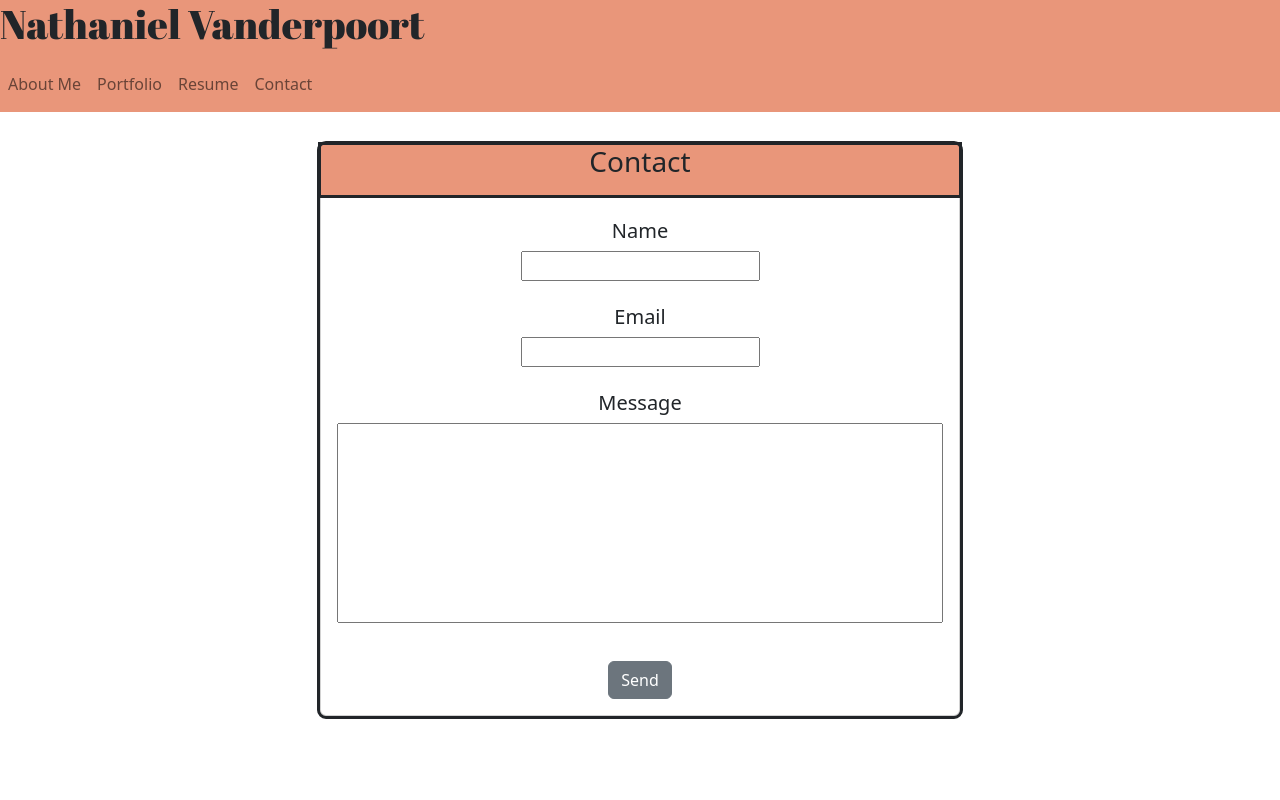
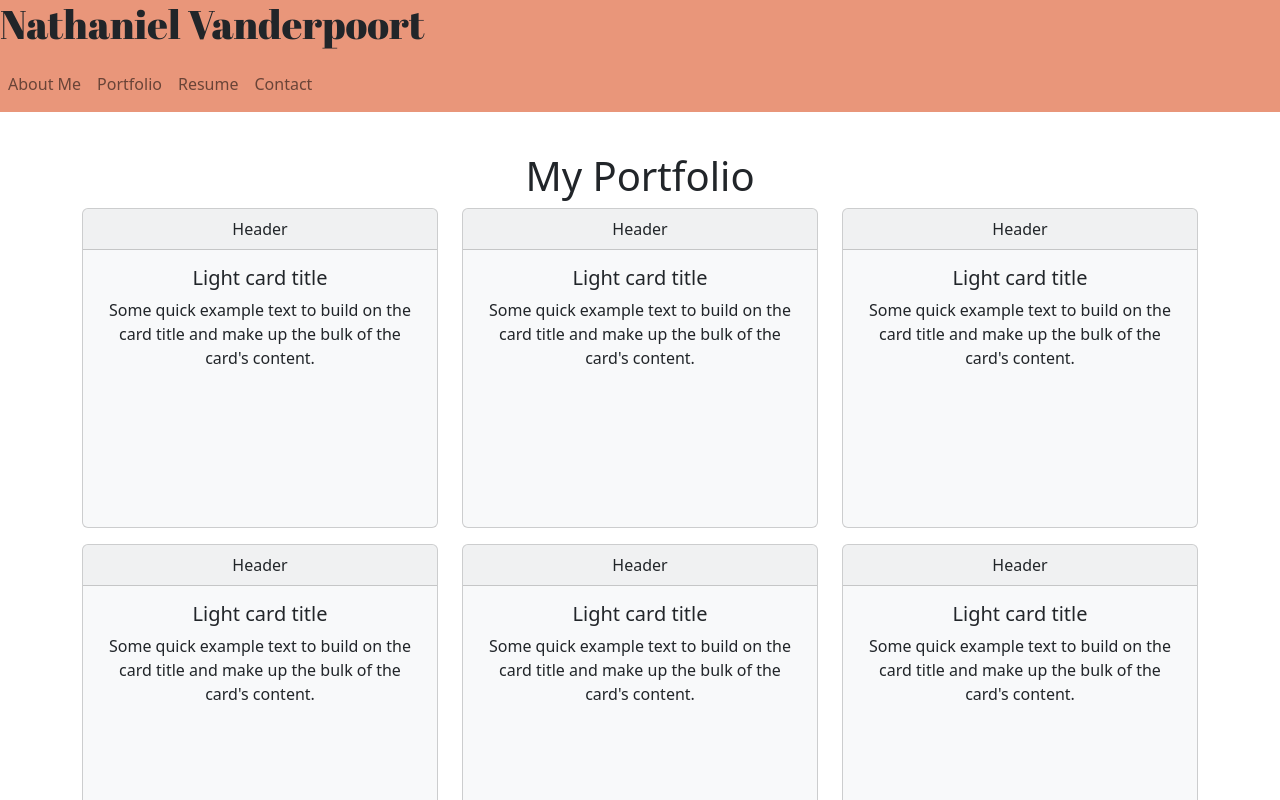
Before and after one commit to BigNATE38/Nathaniel-React-Portfolio, a React (Create React App) app: page / in a window 1280 px wide. Both pictures are taken after a click on the element "Portfolio". Shown: the top 800 px of the page. Built offline with nearby package versions, Linux system fonts and the light colour scheme.

Commit message:
portfolio styling

```diff
--- a/src/components/Home/index.js
+++ b/src/components/Home/index.js
@@ -3,7 +3,7 @@ import Nav from '../Nav';
 import About from '../About';
 import Contact from '../Contact';
 // import Resume from '../Resume';
-// import Portfolio from '../Portfolio';
+import Portfolio from '../Portfolio';
 import Footer from '../Footer';
 import Header from '../Header';
 import '../../index.css';
@@ -18,9 +18,9 @@ export default function Home() {
         if (currentPage === 'About Me') {
             return <About />;
         }
-        // if (currentPage === 'Portfolio') {
-        //     return <Portfolio />;
-        // }
+        if (currentPage === 'Portfolio') {
+            return <Portfolio />;
+        }
         return <Contact />;
     };
 
--- a/src/components/Portfolio/index.js
+++ b/src/components/Portfolio/index.js
@@ -0,0 +1,69 @@
+import React from 'react';
+import { Container, Row, Col } from 'react-bootstrap';
+
+const Portfolio = () => (
+<Container>
+    <Row>
+
+            <h1 className="portfolio-font">My Portfolio</h1>
+            <Col md='4'>
+                <div className="card bg-light mb-3" style={{maxWidth: 25 +'rem', minHeight: 20 +'rem'}}>
+                    <div className="card-header">Header</div>
+                    <div className="card-body">
+                        <h5 className="card-title">Light card title</h5>
+                        <p className="card-text">Some quick example text to build on the card title and make up the bulk of the card's content.</p>
+                    </div>
+                </div>
+            </Col>
+            <Col md='4'>
+                <div className="card bg-light mb-3" style={{maxWidth: 25 +'rem', minHeight: 20 +'rem'}}>
+                    <div className="card-header">Header</div>
+                    <div className="card-body">
+                        <h5 className="card-title">Light card title</h5>
+                        <p className="card-text">Some quick example text to build on the card title and make up the bulk of the card's content.</p>
+                    </div>
+                </div>
+            </Col>
+            <Col md='4'>
+                <div className="card bg-light mb-3" style={{maxWidth: 25 +'rem', minHeight: 20 +'rem'}}>
+                    <div className="card-header">Header</div>
+                    <div className="card-body">
+                        <h5 className="card-title">Light card title</h5>
+                        <p className="card-text">Some quick example text to build on the card title and make up the bulk of the card's content.</p>
+                    </div>
+                </div>
+            </Col>
+            <Col md='4'>
+                <div className="card bg-light mb-3" style={{maxWidth: 25 +'rem', minHeight: 20 +'rem'}}>
+                    <div className="card-header">Header</div>
+                    <div className="card-body">
+                        <h5 className="card-title">Light card title</h5>
+                        <p className="card-text">Some quick example text to build on the card title and make up the bulk of the card's content.</p>
+                    </div>
+                </div>
+            </Col>
+            <Col md='4'>
+                <div className="card bg-light mb-3" style={{maxWidth: 25 +'rem', minHeight: 20 +'rem'}}>
+                    <div className="card-header">Header</div>
+                    <div className="card-body">
+                        <h5 className="card-title">Light card title</h5>
+                        <p className="card-text">Some quick example text to build on the card title and make up the bulk of the card's content.</p>
+                    </div>
+                </div>
+            </Col>
+            <Col md='4'>
+                <div className="card bg-light mb-3" style={{maxWidth: 25 +'rem', minHeight: 20 +'rem'}}>
+                    <div className="card-header">Header</div>
+                    <div className="card-body">
+                        <h5 className="card-title">Light card title</h5>
+                        <p className="card-text">Some quick example text to build on the card title and make up the bulk of the card's content.</p>
+                    </div>
+                </div>
+            </Col>
+
+    </Row>
+</Container>
+
+);
+
+export default Portfolio;
--- a/src/index.css
+++ b/src/index.css
@@ -131,3 +131,7 @@ footer .logos {
   display: flex;
   justify-content: center;
 }
+
+.portfolio-font {
+  padding-top: 1em;
+}
```
